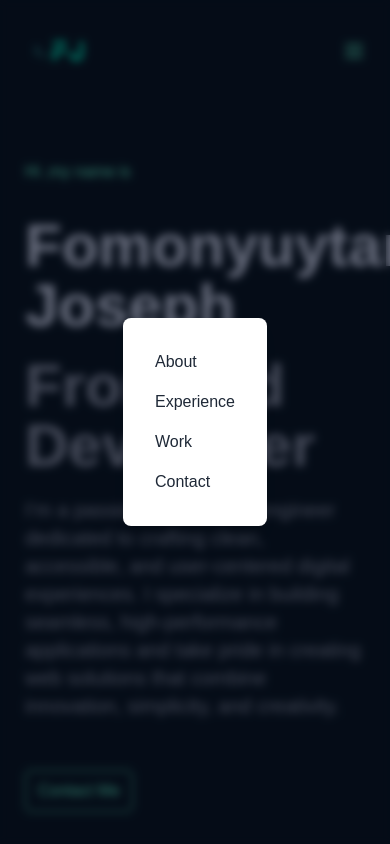
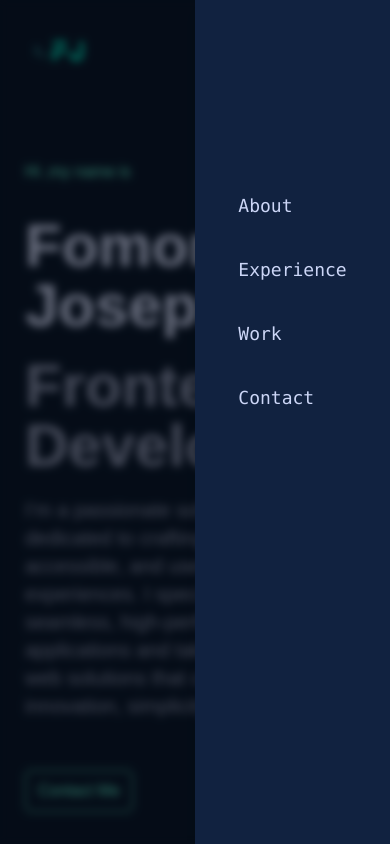
Before and after one commit to Fomonyuytar-Joseph/portfolio-website, a Next.js app: page / in a window 390 px wide. Both pictures are taken after a click on the icon 354 px from the left and 51 px from the top of the page. Shown: the top 844 px of the page. Built offline with nearby package versions, Linux system fonts and the light colour scheme.

Commit message:
fix: fix navbar animation

```diff
--- a/src/components/molecules/navbar/navabar.molecule.tsx
+++ b/src/components/molecules/navbar/navabar.molecule.tsx
@@ -10,26 +10,24 @@ import { IconRepository } from "@/lib/repository/icons/icon.repository";
 const Navbar = () => {
   const router = useRouter();
   const pathname = usePathname();
-  const navbarHeight = 80; // Adjust based on your navbar's actual height
+  const navbarHeight = 80;
   const [isVisible, setIsVisible] = useState(true);
   const [lastScrollY, setLastScrollY] = useState(0);
-  const [showShadow, setShowShadow] = useState(false); // State for box-shadow
-  const [showOverlay, setShowOverlay] = useState(false); // Overlay state
+  const [showShadow, setShowShadow] = useState(false);
+  const [showOverlay, setShowOverlay] = useState(false); // trigger animation
+  const [isMounted, setIsMounted] = useState(false); // keep mounted until anim ends
 
   useEffect(() => {
     const handleScroll = () => {
       const currentScrollY = window.scrollY;
 
-      // Handle navbar visibility based on scroll direction
       if (currentScrollY > lastScrollY) {
-        setIsVisible(false); // Hide on scroll down
+        setIsVisible(false);
       } else {
-        setIsVisible(true); // Show on scroll up
+        setIsVisible(true);
       }
 
-      // Add shadow only if not at the top
       setShowShadow(currentScrollY > 0);
-
       setLastScrollY(currentScrollY);
     };
 
@@ -48,10 +46,7 @@ const Navbar = () => {
           navbarHeight -
           20;
 
-        window.scrollTo({
-          top: offset,
-          behavior: "smooth",
-        });
+        window.scrollTo({ top: offset, behavior: "smooth" });
       }
     }
   };
@@ -66,7 +61,7 @@ const Navbar = () => {
     href: string
   ) => {
     event.preventDefault();
-    router.push(`${pathname}${href}`, { scroll: false }); // Prevents default Next.js scrolling
+    router.push(`${pathname}${href}`, { scroll: false });
 
     const element = document.querySelector(href);
     if (element) {
@@ -76,15 +71,18 @@ const Navbar = () => {
         navbarHeight -
         20;
 
-      window.scrollTo({
-        top: offset,
-        behavior: "smooth",
-      });
+      window.scrollTo({ top: offset, behavior: "smooth" });
     }
   };
 
   const handleBurgerClick = () => {
-    setShowOverlay(!showOverlay);
+    if (!showOverlay) {
+      setIsMounted(true); // mount before showing
+      requestAnimationFrame(() => setShowOverlay(true));
+    } else {
+      setShowOverlay(false); // trigger close animation
+      setTimeout(() => setIsMounted(false), 300); // wait for anim to finish
+    }
   };
 
   return (
@@ -92,11 +90,11 @@ const Navbar = () => {
       <nav
         className={`fixed top-0 left-0 w-full flex justify-between items-center py-4 px-6 bg-primary-navy z-[9999] transition-transform duration-[600ms] ease-in-out ${
           isVisible ? "translate-y-0" : "-translate-y-full"
-        } `} // Conditionally add shadow
+        }`}
         style={{
           boxShadow: showShadow
             ? "0 10px 30px -10px rgba(2, 12, 27, 0.7)"
-            : "none", // Shadow only when not at the top
+            : "none",
         }}
       >
         <LogoAtom onClick={(e) => handleLinkClick(e, "#home")} />
@@ -113,12 +111,9 @@ const Navbar = () => {
                     onClick={(e) => handleLinkClick(e, `#${section}`)}
                     className="relative group block overflow-hidden"
                   >
-                    {/* Main text (shoots upward out of view) */}
                     <span className="relative z-10 block transition-all duration-500 group-hover:-translate-y-8 group-hover:opacity-0">
                       {label}
                     </span>
-
-                    {/* Duplicate text (rises into view) */}
                     <span className="absolute left-0 top-0 w-full h-full flex items-center text-[13px] font-fira text-secondary-green opacity-0 translate-y-6 transition-all duration-500 group-hover:opacity-100 group-hover:translate-y-0">
                       {label}
                     </span>
@@ -134,23 +129,32 @@ const Navbar = () => {
           onClick={handleBurgerClick}
         />
       </nav>
+
       {/* Overlay */}
-      {showOverlay && (
+      {isMounted && (
         <div
-          className="fixed inset-0 bg-black bg-opacity-50 backdrop-blur-sm flex justify-center items-center z-[10000]"
-          onClick={() => setShowOverlay(false)} // Close overlay on click outside
+          className={`fixed inset-0 bg-black bg-opacity-50 backdrop-blur-sm z-[10000] flex justify-end transition-opacity duration-300 ${
+            showOverlay ? "opacity-100" : "opacity-0"
+          }`}
+          onClick={handleBurgerClick}
         >
-          <div className="bg-white p-8 rounded-lg shadow-lg">
-            <ul className="flex flex-col gap-4">
+          {/* Sidebar */}
+          <div
+            className={`bg-primary-light-navy p-8 shadow-lg h-full w-1/2 transform transition-transform duration-300 flex justify-center ${
+              showOverlay ? "translate-x-0" : "translate-x-full"
+            }`}
+            onClick={(e) => e.stopPropagation()}
+          >
+            <ul className="flex flex-col gap-9 mt-40">
               {["about", "experience", "work", "contact"].map((section) => (
                 <li key={section}>
                   <Link
                     href={`#${section}`}
                     onClick={(e) => {
                       handleLinkClick(e, `#${section}`);
-                      setShowOverlay(false); // Close overlay after link click
+                      handleBurgerClick(); // close with animation
                     }}
-                    className="text-gray-800 hover:text-secondary-green"
+                    className="text-tertiary-lightest-slate hover:text-secondary-green text-lg font-mono"
                   >
                     {section.charAt(0).toUpperCase() + section.slice(1)}
                   </Link>
```
